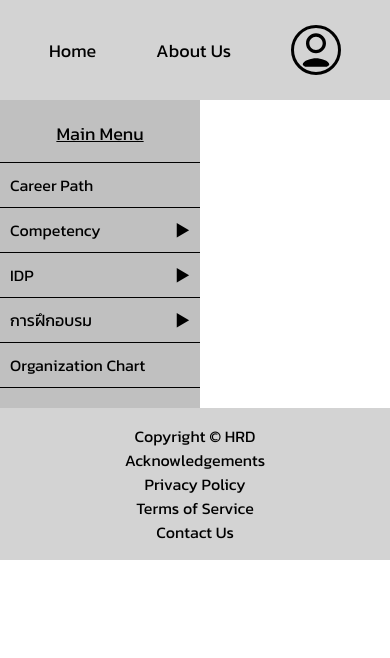
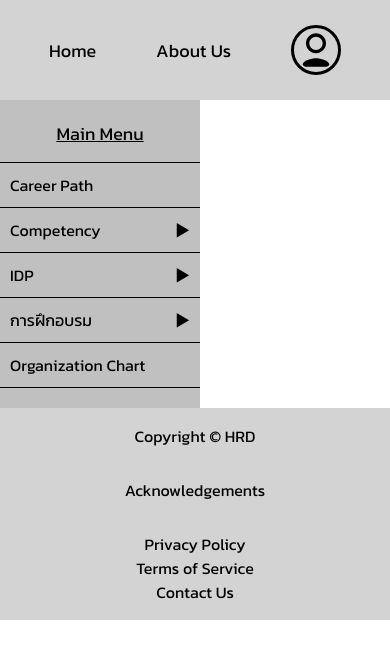
Before and after one commit to ArmSiwatK/BPIT-Front-End-Software-Development-Test, a React (Vite) app: page / in a window 390 px wide. Shown: the top 658 px of the page. Built offline with nearby package versions, Linux system fonts and the light colour scheme.

Commit message:
style: Gap for responsive

```diff
--- a/src/components/Footer/Footer.scss
+++ b/src/components/Footer/Footer.scss
@@ -9,6 +9,7 @@
 
   @media screen and (max-width: 768px) {
     flex-direction: column;
+    gap: 30px;
   }
 
   .right {
```
